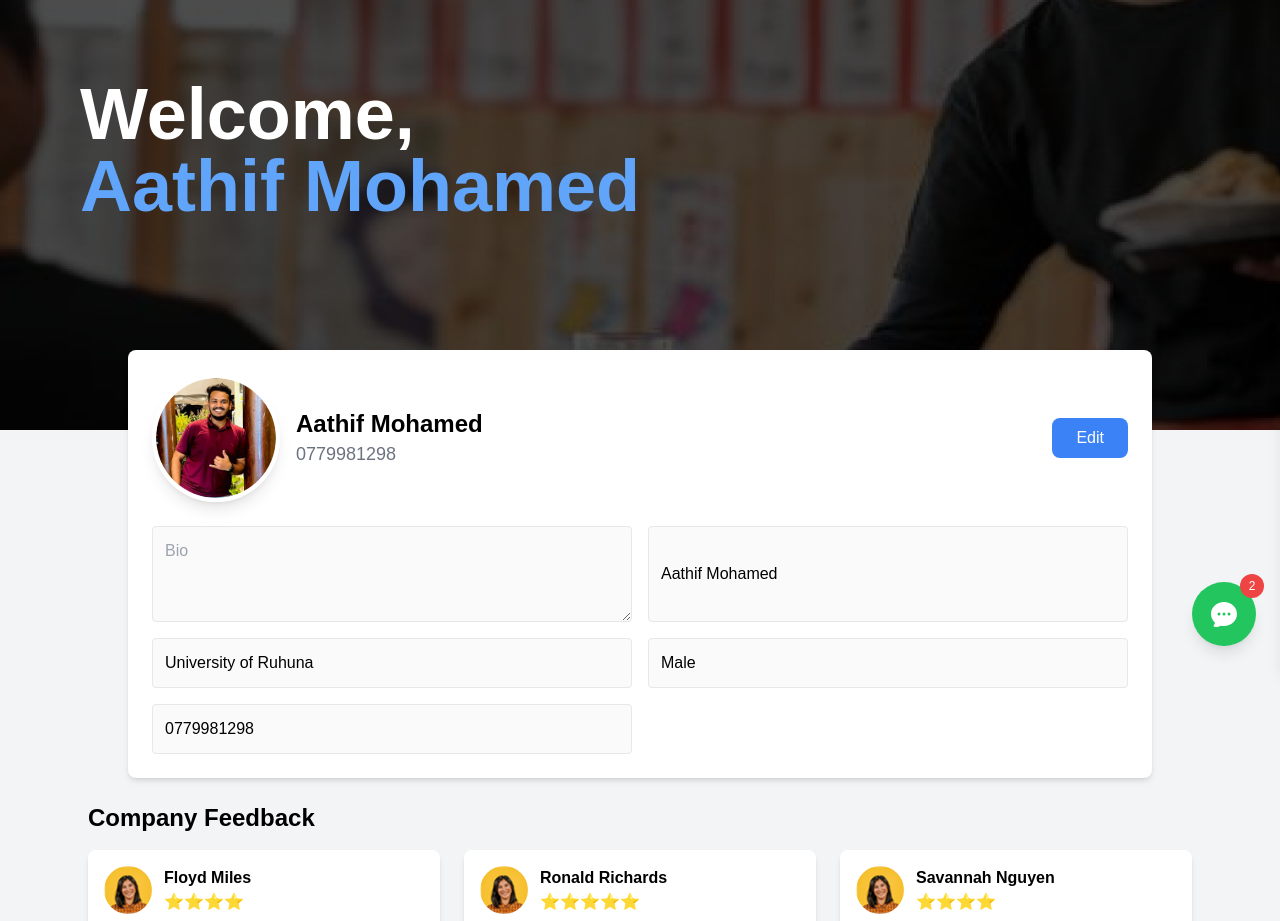
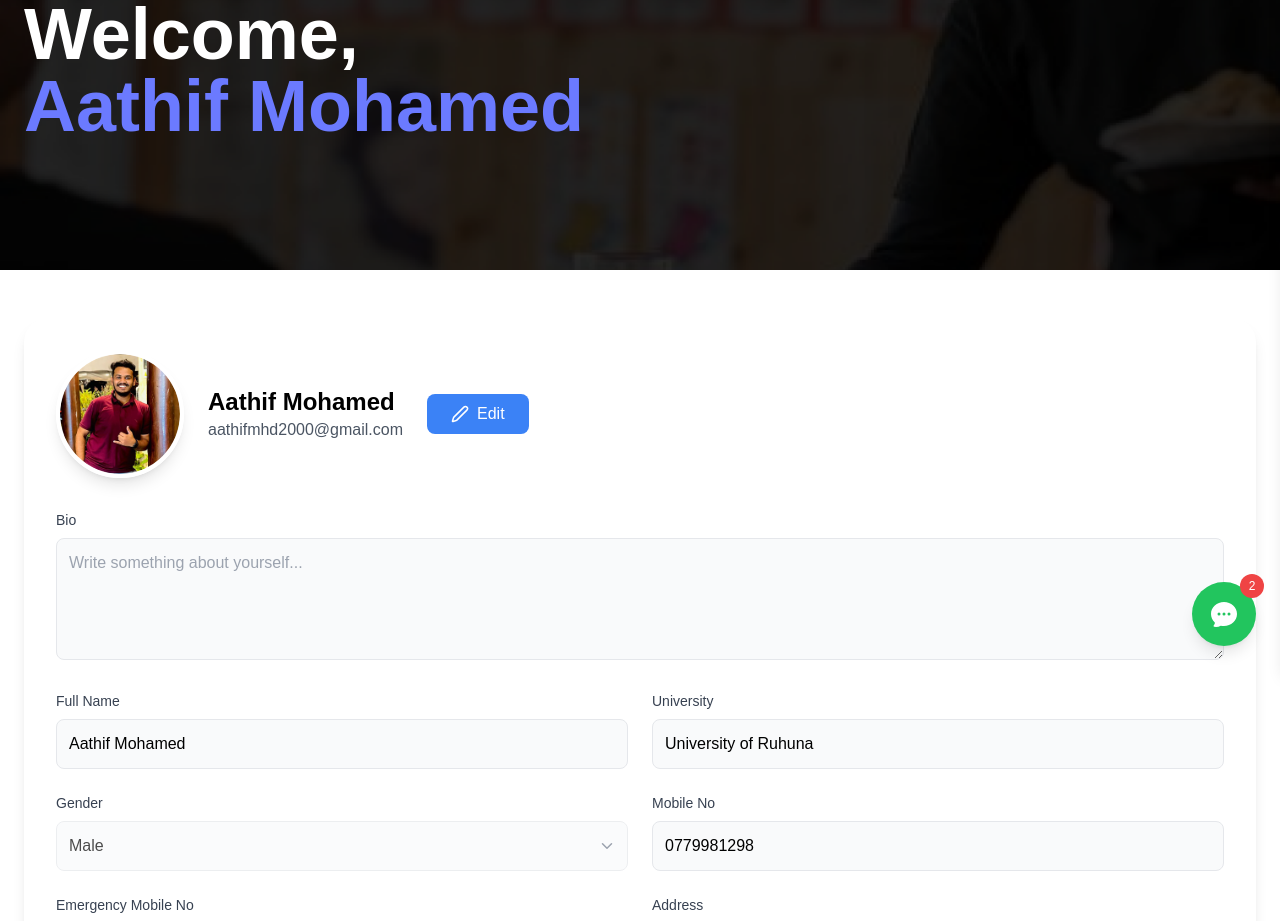
Before and after one commit to ayeshpemal/UniEarn-Frontend-, a React (Create React App) app: page /profile in a window 1280 px wide. Shown: the part 130-1051 px from the top of the page. Built offline with nearby package versions, Linux system fonts and the light colour scheme.

Commit message:
edit student profile

```diff
--- a/src/Components/StudentProfile/StudentProfile.js
+++ b/src/Components/StudentProfile/StudentProfile.js
@@ -1,164 +1,149 @@
 import React, { useState } from "react";
+import { Edit2, ChevronDown, Star } from "lucide-react";
+import { ChatBubbleOvalLeftEllipsisIcon } from "@heroicons/react/24/solid";
 import bgImage from "./bg.png"; // Background Image
 import userProfile from "./profile.png"; // Profile Picture
-import { ChatBubbleOvalLeftEllipsisIcon } from "@heroicons/react/24/solid"; // HeroIcons for chat bubble
-
-const feedbacks = [
-    { id: 1, name: "Floyd Miles", feedback: "Great experience with this company!", rating: 4, image: "/Rating.png" },
-    { id: 2, name: "Ronald Richards", feedback: "Awesome work culture and support!", rating: 5, image: "/Rating.png" },
-    { id: 3, name: "Savannah Nguyen", feedback: "Highly recommend this workplace!", rating: 4, image: "/Rating.png" },
-];
 
 const Profile = () => {
     const [isEditing, setIsEditing] = useState(false);
+    const [error, setError] = useState(""); // Store password error message
     const [messageCount, setMessageCount] = useState(2); // Simulated unread messages
 
     // User Profile State
     const [profile, setProfile] = useState({
-        bio: "",
         fullName: "Aathif Mohamed",
+        mail: "aathifmhd2000@gmail.com",
         university: "University of Ruhuna",
         gender: "Male",
         mobileNo: "0779981298",
         emergencyMobileNo: "0779981298",
         address: "No 53/B Akurana, Kandy",
-        password: "********",
-        confirmPassword: "********",
+        password: "",
+        confirmPassword: "",
+        bio: "",
     });
 
     // Handle input change
     const handleChange = (e) => {
-        setProfile({
-            ...profile,
-            [e.target.name]: e.target.value,
-        });
+        setProfile({ ...profile, [e.target.name]: e.target.value });
+    };
+
+    // Handle gender change
+    const handleGenderChange = (e) => {
+        setProfile({ ...profile, gender: e.target.value });
+    };
+
+    // Validate passwords
+    const validatePasswords = () => {
+        if (profile.password && profile.confirmPassword && profile.password !== profile.confirmPassword) {
+            setError("Passwords do not match");
+            return false;
+        } else {
+            setError("");
+            return true;
+        }
     };
 
     // Toggle edit mode
     const handleEditToggle = () => {
+        if (isEditing) {
+            if (!validatePasswords()) return; // Prevent saving if passwords don't match
+        }
         setIsEditing(!isEditing);
     };
 
     return (
-        <div className="bg-gray-100 min-h-screen relative">
+        <div className="min-h-screen bg-white">
             {/* Hero Section */}
-            <header
-                className="relative flex flex-col justify-center items-start text-white h-[70vh] bg-cover bg-center px-10 md:px-20"
+            <div
+                className="relative h-[400px] bg-cover bg-center"
                 style={{ backgroundImage: `url(${bgImage})` }}
             >
-                <div className="relative z-10">
-                    <h1 className="text-4xl md:text-7xl font-bold">
-                        Welcome,<br/> <span className="text-blue-400">{profile.fullName}</span>
+                <div className="absolute inset-0 bg-black bg-opacity-50 flex items-center px-6">
+                    <h1 className="text-7xl font-bold text-white">
+                        Welcome,<br />
+                        <span className="text-[#6B7AFF]">{profile.fullName}</span>
                     </h1>
-                </div>
-            </header>
-
-            {/* Profile Card */}
-            <div className="max-w-5xl mx-auto bg-white rounded-lg shadow-md -mt-20 p-6 relative z-10">
-                <div className="flex items-center justify-between relative">
-                    {/* Profile Image and Name Section */}
-                    <div className="flex items-center space-x-4 relative z-20">
-                        {/* Profile Image */}
-                        <img src={userProfile} alt="Profile"
-                             className="w-32 h-32 rounded-full border-4 border-white shadow-lg" />
-
-                        {/* User Details (Full Name & Mobile No) */}
-                        <div>
-                            <h2 className="text-2xl font-bold">{profile.fullName}</h2>
-                            <p className="text-gray-500 text-lg">{profile.mobileNo}</p>
                 </div>
             </div>
 
-                    {/* Edit / Save Button */}
+            {/* Profile Section */}
+            <div className="max-w-7xl mx-auto px-6 py-12">
+                <div className="bg-white rounded-3xl shadow-lg p-8 mb-12">
+                    {/* Profile Header */}
+                    <div className="flex items-center space-x-6 mb-8">
+                        <img src={userProfile} alt="Profile" className="w-32 h-32 rounded-full border-4 border-white shadow-lg" />
+                        <div>
+                            <h2 className="text-2xl font-bold">{profile.fullName}</h2>
+                            <p className="text-gray-600">{profile.mail}</p>
+                        </div>
                         <button
                             onClick={handleEditToggle}
-                        className={`px-6 py-2 rounded-lg font-medium transition z-20 ${
+                            className={`px-6 py-2 rounded-lg font-medium flex items-center space-x-2 transition-colors ${
                                 isEditing ? "bg-green-500 hover:bg-green-600" : "bg-blue-500 hover:bg-blue-600"
-                        } text-white`}>
-                        {isEditing ? "Save" : "Edit"}
+                            } text-white`}
+                        >
+                            <Edit2 size={18} />
+                            <span>{isEditing ? "Save" : "Edit"}</span>
                         </button>
                     </div>
 
-                {/* Editable Form */}
-                <div className="grid grid-cols-1 md:grid-cols-2 gap-4 mt-6 relative z-10">
+                    {/* Profile Form */}
+                    <div className="grid grid-cols-2 gap-6">
+                        <div className="col-span-2">
+                            <label className="block text-sm font-medium text-gray-700 mb-2">Bio</label>
                             <textarea
+                                className="w-full p-3 border rounded-lg bg-gray-50"
+                                rows={4}
+                                disabled={!isEditing}
                                 name="bio"
-                        className="border p-3 rounded w-full h-24"
-                        placeholder="Bio"
                                 value={profile.bio}
                                 onChange={handleChange}
+                                placeholder="Write something about yourself..."
+                            />
+                        </div>
+
+                        <ProfileField label="Full Name" name="fullName" value={profile.fullName} disabled={!isEditing} onChange={handleChange} />
+                        <ProfileField label="University" value={profile.university} disabled={true} />
+
+                        {/* Gender Dropdown */}
+                        <div>
+                            <label className="block text-sm font-medium text-gray-700 mb-2">Gender</label>
+                            <div className="relative">
+                                <select
+                                    name="gender"
+                                    value={profile.gender}
+                                    onChange={handleGenderChange}
                                     disabled={!isEditing}
-                    ></textarea>
-
-                    <input
-                        type="text"
-                        name="fullName"
-                        className="border p-3 rounded w-full"
-                        placeholder="Full Name"
-                        value={profile.fullName}
-                        onChange={handleChange}
-                        disabled={!isEditing}
-                    />
-
-                    <input
-                        type="text"
-                        name="university"
-                        className="border p-3 rounded w-full"
-                        placeholder="University"
-                        value={profile.university}
-                        onChange={handleChange}
-                        disabled={!isEditing}
-                    />
-
-                    <input
-                        type="text"
-                        name="gender"
-                        className="border p-3 rounded w-full"
-                        placeholder="Gender"
-                        value={profile.gender}
-                        onChange={handleChange}
-                        disabled={!isEditing}
-                    />
-
-                    <input
-                        type="text"
-                        name="mobileNo"
-                        className="border p-3 rounded w-full"
-                        placeholder="Mobile No"
-                        value={profile.mobileNo}
-                        onChange={handleChange}
-                        disabled={!isEditing}
-                    />
+                                    className="w-full p-3 border rounded-lg bg-gray-50 appearance-none"
+                                >
+                                    <option value="Male">Male</option>
+                                    <option value="Female">Female</option>
+                                    <option value="Other">Other</option>
+                                </select>
+                                <ChevronDown size={18} className="absolute right-3 top-1/2 transform -translate-y-1/2 text-gray-400" />
                             </div>
                         </div>
 
-            {/* Company Feedback Section */}
-            <section className="max-w-6xl mx-auto p-6 relative z-10">
-                <h2 className="text-2xl font-bold mb-4">Company Feedback</h2>
+                        <ProfileField label="Mobile No" name="mobileNo" value={profile.mobileNo} disabled={!isEditing} onChange={handleChange} />
+                        <ProfileField label="Emergency Mobile No" name="emergencyMobileNo" value={profile.emergencyMobileNo} disabled={!isEditing} onChange={handleChange} />
+                        <ProfileField label="Address" name="address" value={profile.address} disabled={!isEditing} onChange={handleChange} />
 
-                <div className="grid grid-cols-1 md:grid-cols-3 gap-6">
-                    {feedbacks.map((feedback) => (
-                        <div key={feedback.id} className="bg-white shadow-md rounded-lg p-4 flex flex-col">
-                            <div className="flex items-center">
-                                <img src={feedback.image} alt={feedback.name} className="w-12 h-12 rounded-full" />
-                                <div className="ml-3">
-                                    <h3 className="text-md font-semibold">{feedback.name}</h3>
-                                    <div className="text-yellow-400">
-                                        {"⭐".repeat(feedback.rating)}
+                        {/* Password Fields with Validation */}
+                        <ProfileField label="Password" name="password" type="password" value={profile.password} disabled={!isEditing} onChange={handleChange} />
+                        <ProfileField label="Confirm Password" name="confirmPassword" type="password" value={profile.confirmPassword} disabled={!isEditing} onChange={handleChange} />
+
+                        {/* Error Message for Password Mismatch */}
+                        {error && (
+                            <div className="col-span-2 text-red-500 text-sm">{error}</div>
+                        )}
                     </div>
                 </div>
             </div>
-                            <p className="text-gray-600 text-sm mt-2">{feedback.feedback}</p>
-                        </div>
-                    ))}
-                </div>
-            </section>
 
-            {/* Floating Message Button - Bottom Right */}
+            {/* Floating Message Button */}
             <button className="fixed bottom-6 right-6 bg-green-500 text-white p-4 rounded-full shadow-lg flex items-center justify-center hover:bg-green-600 transition">
                 <ChatBubbleOvalLeftEllipsisIcon className="w-8 h-8" />
-
-                {/* Notification Badge */}
                 {messageCount > 0 && (
                     <span className="absolute -top-2 -right-2 bg-red-500 text-white text-xs w-6 h-6 rounded-full flex items-center justify-center">
                         {messageCount}
@@ -169,4 +154,21 @@ const Profile = () => {
     );
 };
 
+// Profile Field Component
+const ProfileField = ({ label, name, value, type = "text", disabled, onChange }) => {
+    return (
+        <div>
+            <label className="block text-sm font-medium text-gray-700 mb-2">{label}</label>
+            <input
+                type={type}
+                name={name}
+                value={value}
+                disabled={disabled}
+                onChange={onChange}
+                className="w-full p-3 border rounded-lg bg-gray-50"
+            />
+        </div>
+    );
+};
+
 export default Profile;
```
Also changed, not shown: src/Components/Activities/Activities.js (+10 -8 lines), src/Components/JobDetails/JobDetails.js (+14 -0 lines), src/Components/NavBar/NavBar.js (+8 -6 lines). Lines whose indentation alone changed are shown as unchanged.
